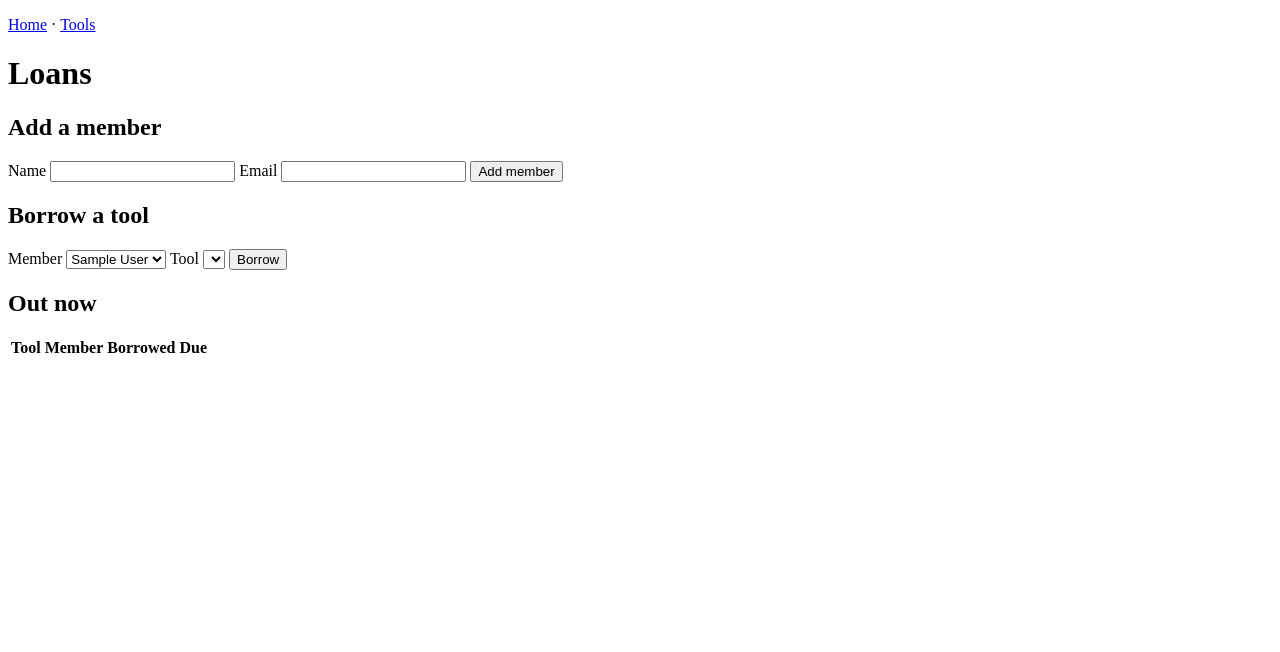
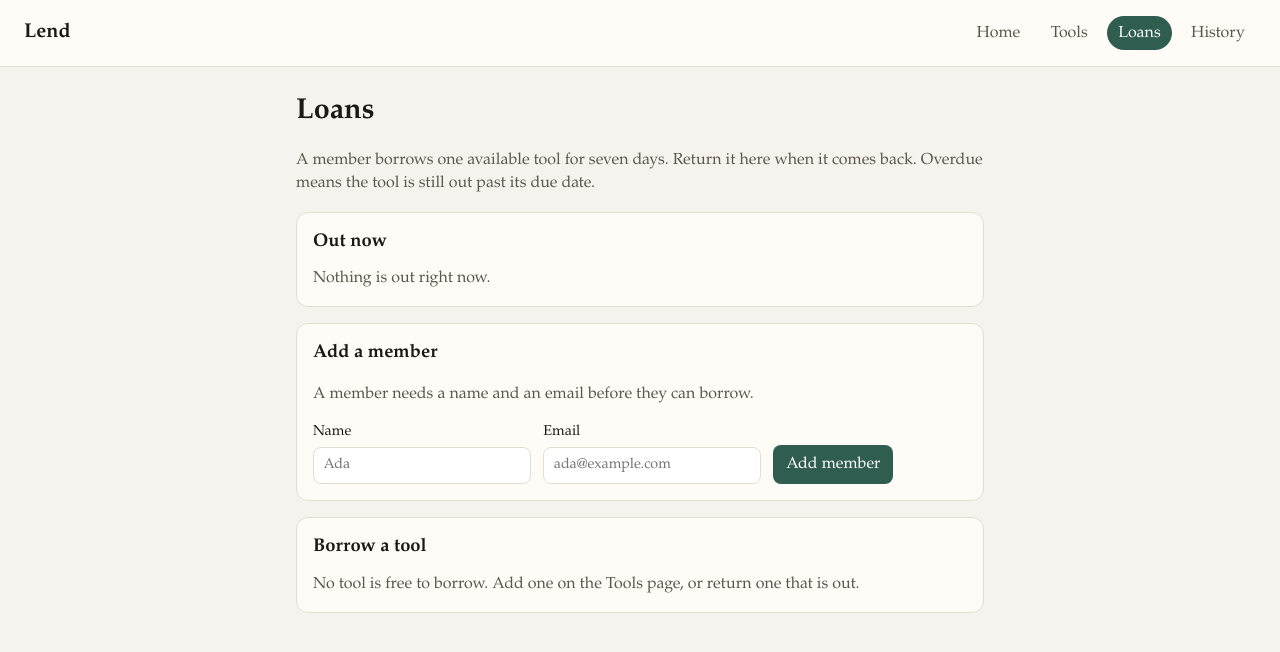
Before and after one commit to velkosska/assignment-1-devops, a Flask app: page /loans in a window 1280 px wide. Shown: the top 652 px of the page. Run offline with Flask 3, Linux system fonts and the light colour scheme; tables that the repository leaves empty hold one stand-in row (values such as "Sample post"); lists and menus that the app fills with data are empty.

Commit message:
Style the desk and add a history page that repeats a returned loan for another seven days.

```diff
--- a/app.py
+++ b/app.py
@@ -3,7 +3,7 @@
 from flask import Flask, redirect, render_template, request, url_for
 
 from lend.catalog import CatalogError, ToolIsOut, ToolNotFound, add_tool, list_tools, retire_tool
-from lend.db import connect, database_summary, init_db
+from lend.db import connect, database_path, init_db
 from lend.loans import (
     LoanError,
     LoanNotFound,
@@ -12,8 +12,10 @@
     add_member,
     borrow_tool,
     list_available_tools,
+    list_loan_history,
     list_members,
     list_open_loans,
+    repeat_loan,
     return_tool,
 )
 
@@ -21,18 +23,37 @@
 def create_app():
     app = Flask(__name__)
 
+    def render_tools(connection, error=None):
+        open_ids = {loan["tool_id"] for loan in list_open_loans(connection)}
+        return render_template(
+            "tools.html",
+            tools=list_tools(connection),
+            open_ids=open_ids,
+            error=error,
+        )
+
     @app.get("/")
     def home():
-        return render_template("home.html", summary=database_summary())
+        connection = connect()
+        try:
+            open_loans = list_open_loans(connection)
+            desk = {
+                "free": len(list_available_tools(connection)),
+                "out": len(open_loans),
+                "overdue": sum(1 for loan in open_loans if loan["overdue"]),
+                "path": str(database_path()),
+            }
+        finally:
+            connection.close()
+        return render_template("home.html", desk=desk)
 
     @app.get("/tools")
     def tools():
         connection = connect()
         try:
-            items = list_tools(connection)
+            return render_tools(connection, error=request.args.get("error"))
         finally:
             connection.close()
-        return render_template("tools.html", tools=items, error=request.args.get("error"))
 
     @app.post("/tools")
     def create_tool():
@@ -40,8 +61,7 @@
         try:
             add_tool(connection, request.form.get("name", ""), request.form.get("category", ""))
         except CatalogError as error:
-            items = list_tools(connection)
-            return render_template("tools.html", tools=items, error=str(error))
+            return render_tools(connection, error=str(error))
         finally:
             connection.close()
         return redirect(url_for("tools"))
@@ -112,6 +132,29 @@
             connection.close()
         return redirect(url_for("loans"))
 
+    @app.get("/loans/history")
+    def loan_history():
+        connection = connect()
+        try:
+            return render_template(
+                "history.html",
+                loans=list_loan_history(connection),
+                error=request.args.get("error"),
+            )
+        finally:
+            connection.close()
+
+    @app.post("/loans/<int:loan_id>/repeat")
+    def repeat(loan_id):
+        connection = connect()
+        try:
+            repeat_loan(connection, loan_id)
+        except (LoanNotFound, LoanError, ToolUnavailable) as error:
+            return redirect(url_for("loan_history", error=str(error)))
+        finally:
+            connection.close()
+        return redirect(url_for("loans"))
+
     return app
 
 
--- /dev/null
+++ b/static/style.css
@@ -0,0 +1,178 @@
+:root {
+  --ink: #1c1915;
+  --muted: #5c564c;
+  --line: #e4ddd2;
+  --paper: #f6f3ee;
+  --card: #fffcf8;
+  --accent: #2f5d50;
+  --accent-ink: #fff;
+  --danger: #8c2f2f;
+  --danger-bg: #f8e8e4;
+}
+
+* { box-sizing: border-box; }
+
+body {
+  margin: 0;
+  font-family: "Iowan Old Style", Palatino, Georgia, serif;
+  color: var(--ink);
+  background: var(--paper);
+  line-height: 1.45;
+}
+
+.top {
+  display: flex;
+  justify-content: space-between;
+  align-items: center;
+  gap: 1rem;
+  padding: 1rem 1.5rem;
+  background: var(--card);
+  border-bottom: 1px solid var(--line);
+}
+
+.brand {
+  font-weight: 700;
+  color: var(--ink);
+  text-decoration: none;
+  font-size: 1.25rem;
+}
+
+nav { display: flex; gap: 0.5rem; }
+
+nav a {
+  color: var(--muted);
+  text-decoration: none;
+  padding: 0.35rem 0.7rem;
+  border-radius: 999px;
+}
+
+nav a[aria-current="page"] {
+  background: var(--accent);
+  color: var(--accent-ink);
+}
+
+main {
+  max-width: 46rem;
+  margin: 0 auto;
+  padding: 1.5rem;
+}
+
+h1 { font-size: 1.8rem; margin: 0 0 0.25rem; }
+h2 { font-size: 1.15rem; margin: 0 0 0.75rem; }
+
+.lede, .hint { color: var(--muted); }
+
+.cards {
+  display: grid;
+  grid-template-columns: repeat(3, 1fr);
+  gap: 0.75rem;
+  margin-top: 1.25rem;
+}
+
+.card, .panel {
+  background: var(--card);
+  border: 1px solid var(--line);
+  border-radius: 12px;
+  padding: 1rem;
+}
+
+a.card {
+  color: inherit;
+  text-decoration: none;
+}
+
+.card strong { display: block; font-size: 1.6rem; }
+.card span, .path { color: var(--muted); font-size: 0.9rem; }
+
+.stack { display: grid; gap: 1rem; margin-top: 1rem; }
+
+.panel form, .row {
+  display: flex;
+  flex-wrap: wrap;
+  gap: 0.75rem;
+  align-items: end;
+}
+
+label { display: grid; gap: 0.25rem; font-size: 0.9rem; }
+
+input, select {
+  font: inherit;
+  padding: 0.45rem 0.6rem;
+  border: 1px solid var(--line);
+  border-radius: 8px;
+  background: white;
+  min-width: 12rem;
+}
+
+button {
+  font: inherit;
+  background: var(--accent);
+  color: var(--accent-ink);
+  border: 0;
+  border-radius: 8px;
+  padding: 0.5rem 0.8rem;
+  cursor: pointer;
+}
+
+button.quiet {
+  background: transparent;
+  color: var(--danger);
+  border: 1px solid var(--danger);
+}
+
+.error {
+  background: var(--danger-bg);
+  color: var(--danger);
+  padding: 0.6rem 0.8rem;
+  border-radius: 8px;
+}
+
+table { width: 100%; border-collapse: collapse; }
+
+th, td {
+  text-align: left;
+  padding: 0.55rem 0.3rem;
+  border-bottom: 1px solid var(--line);
+  vertical-align: middle;
+}
+
+td form { margin: 0; }
+
+.badge {
+  display: inline-block;
+  padding: 0.1rem 0.45rem;
+  border-radius: 999px;
+  background: #e7f0ec;
+  color: var(--accent);
+  font-size: 0.85rem;
+}
+
+.badge.retired { background: var(--line); color: var(--muted); }
+.badge.overdue { background: var(--danger-bg); color: var(--danger); }
+
+.empty { color: var(--muted); margin: 0; }
+
+.steps {
+  list-style: none;
+  padding: 0;
+  margin: 1.5rem 0 0;
+  display: grid;
+  gap: 0.75rem;
+}
+
+.steps li {
+  background: var(--card);
+  border: 1px solid var(--line);
+  border-radius: 12px;
+  padding: 0.9rem 1rem;
+}
+
+.steps a { color: var(--accent); font-weight: 700; }
+.steps p { margin: 0.25rem 0 0; color: var(--muted); }
+
+tr.overdue { background: var(--danger-bg); }
+
+@media (max-width: 640px) {
+  .cards { grid-template-columns: 1fr; }
+  .top { align-items: flex-start; flex-direction: column; }
+}
--- /dev/null
+++ b/templates/base.html
@@ -0,0 +1,23 @@
+<!DOCTYPE html>
+<html lang="en">
+<head>
+  <meta charset="utf-8">
+  <meta name="viewport" content="width=device-width, initial-scale=1">
+  <title>{% block title %}Lend{% endblock %}</title>
+  <link rel="stylesheet" href="{{ url_for('static', filename='style.css') }}">
+</head>
+<body>
+  <header class="top">
+    <a class="brand" href="{{ url_for('home') }}">Lend</a>
+    <nav>
+      <a href="{{ url_for('home') }}" {% if request.endpoint == 'home' %}aria-current="page"{% endif %}>Home</a>
+      <a href="{{ url_for('tools') }}" {% if request.endpoint == 'tools' %}aria-current="page"{% endif %}>Tools</a>
+      <a href="{{ url_for('loans') }}" {% if request.endpoint == 'loans' %}aria-current="page"{% endif %}>Loans</a>
+      <a href="{{ url_for('loan_history') }}" {% if request.endpoint == 'loan_history' %}aria-current="page"{% endif %}>History</a>
+    </nav>
+  </header>
+  <main>
+    {% block body %}{% endblock %}
+  </main>
+</body>
+</html>
--- a/templates/loans.html
+++ b/templates/loans.html
@@ -1,23 +1,49 @@
-<!DOCTYPE html>
-<html lang="en">
-<head>
-  <meta charset="utf-8">
-  <title>Loans · Lend</title>
-</head>
-<body>
-  <p><a href="/">Home</a> · <a href="/tools">Tools</a></p>
+{% extends "base.html" %}
+{% block title %}Loans · Lend{% endblock %}
+{% block body %}
   <h1>Loans</h1>
-  {% if error %}<p>{{ error }}</p>{% endif %}
-
+  <p class="lede">A member borrows one available tool for seven days. Return it here when it comes back. Overdue means the tool is still out past its due date.</p>
+  {% if error %}<p class="error">{{ error }}</p>{% endif %}
+  <div class="stack">
+    <section class="panel" id="out">
+      <h2>Out now</h2>
+      {% if loans %}
+      <table>
+        <tr><th>Tool</th><th>Member</th><th>Borrowed</th><th>Due</th><th></th></tr>
+        {% for loan in loans %}
+        <tr {% if loan.overdue %}class="overdue"{% endif %}>
+          <td>{{ loan.tool_name }}</td>
+          <td>{{ loan.member_name }}</td>
+          <td>{{ loan.borrowed_at[:10] }}</td>
+          <td>
+            {{ loan.due_at[:10] }}
+            {% if loan.overdue %}<span class="badge overdue">Overdue</span>{% endif %}
+          </td>
+          <td>
+            <form method="post" action="{{ url_for('return_loan', loan_id=loan.id) }}">
+              <button type="submit">Return</button>
+            </form>
+          </td>
+        </tr>
+        {% endfor %}
+      </table>
+      {% else %}
+      <p class="empty">Nothing is out right now.</p>
+      {% endif %}
+    </section>
+    <section class="panel">
       <h2>Add a member</h2>
-  <form method="post" action="/members">
-    <label>Name <input name="name" required></label>
-    <label>Email <input name="email" type="email" required></label>
+      <p class="hint">A member needs a name and an email before they can borrow.</p>
+      <form method="post" action="{{ url_for('create_member') }}">
+        <label>Name <input name="name" required placeholder="Ada"></label>
+        <label>Email <input name="email" type="email" required placeholder="ada@example.com"></label>
         <button type="submit">Add member</button>
       </form>
-
+    </section>
+    <section class="panel">
       <h2>Borrow a tool</h2>
-  <form method="post" action="/loans">
+      {% if members and tools %}
+      <form method="post" action="{{ url_for('create_loan') }}">
         <label>Member
           <select name="member_id" required>
             {% for member in members %}
@@ -25,35 +51,20 @@
             {% endfor %}
           </select>
         </label>
-    <label>Tool
+        <label>Available tool
           <select name="tool_id" required>
             {% for tool in tools %}
             <option value="{{ tool.id }}">{{ tool.name }}</option>
             {% endfor %}
           </select>
         </label>
-    <button type="submit">Borrow</button>
+        <button type="submit">Borrow for 7 days</button>
       </form>
-
-  <h2>Out now</h2>
-  <table>
-    <tr><th>Tool</th><th>Member</th><th>Borrowed</th><th>Due</th><th></th></tr>
-    {% for loan in loans %}
-    <tr>
-      <td>{{ loan.tool_name }}</td>
-      <td>{{ loan.member_name }}</td>
-      <td>{{ loan.borrowed_at }}</td>
-      <td>
-        {{ loan.due_at }}
-        {% if loan.overdue %}Overdue{% endif %}
-      </td>
-      <td>
-        <form method="post" action="/loans/{{ loan.id }}/return">
-          <button type="submit">Return</button>
-        </form>
-      </td>
-    </tr>
-    {% endfor %}
-  </table>
-</body>
-</html>
+      {% elif not members %}
+      <p class="empty">Add a member above before lending a tool.</p>
+      {% else %}
+      <p class="empty">No tool is free to borrow. Add one on the Tools page, or return one that is out.</p>
+      {% endif %}
+    </section>
+  </div>
+{% endblock %}
```
Also changed, not shown: AI_USAGE.md (+2 -0 lines), lend/loans.py (+42 -1 lines), templates/history.html (added, +37 -0 lines), templates/home.html (+35 -18 lines), templates/tools.html (+34 -24 lines), tests/test_loans.py (+48 -0 lines), README.md. Lines whose indentation alone changed are shown as unchanged.
